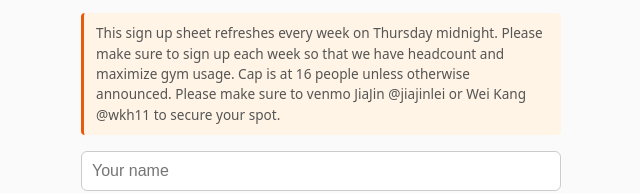
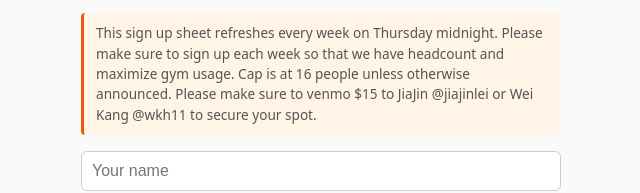
Before and after one commit to jlei04/BigPapiBallerz, a plain HTML site: page index.html in a window 1280 px wide. Shown: the part 389-582 px from the top of the page, 319-959 px from the left. Drawn offline with Linux system fonts and the light colour scheme; no server answers.

Commit message:
Update index.html

```diff
--- a/index.html
+++ b/index.html
@@ -51,7 +51,7 @@
 
   <p class="note">
     This sign up sheet refreshes every week on Thursday midnight. Please make sure to sign up each week
-    so that we have headcount and maximize gym usage. Cap is at 16 people unless otherwise announced. Please make sure to venmo JiaJin @jiajinlei or Wei Kang @wkh11 to secure your spot.
+    so that we have headcount and maximize gym usage. Cap is at 16 people unless otherwise announced. Please make sure to venmo $15 to JiaJin @jiajinlei or Wei Kang @wkh11 to secure your spot.
   </p>
 
   <form id="form">
```
